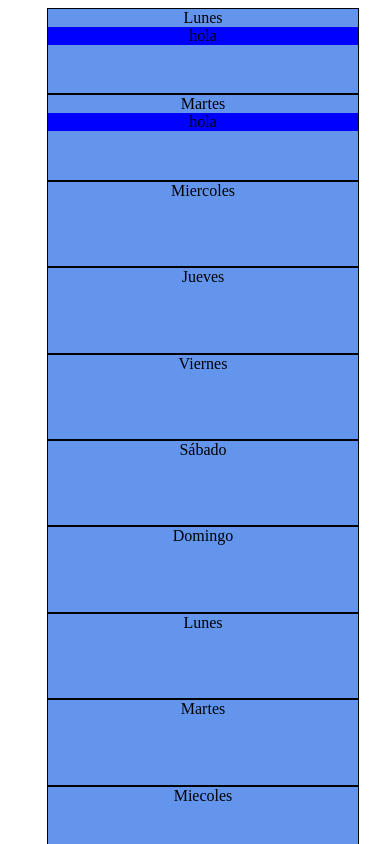
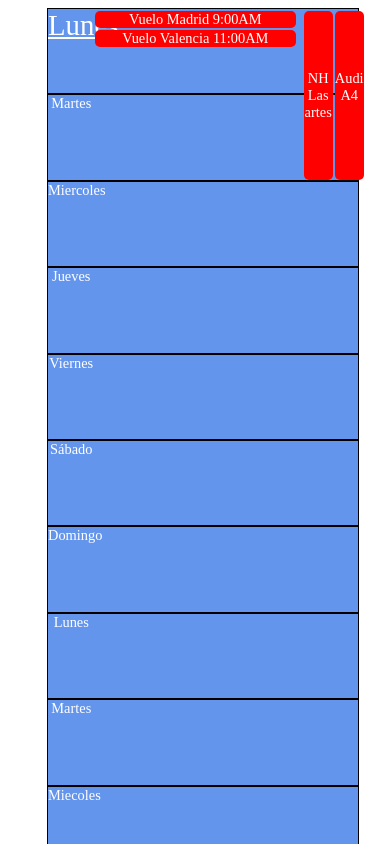
Before and after one commit to raimundoGarcia/calendario, a plain HTML site: page public_html/index.html in a window 390 px wide. Shown: the top 844 px of the page. Drawn offline with Linux system fonts and the light colour scheme.

Commit message:
responsive 1.0

```diff
--- a/public_html/funciones.js
+++ b/public_html/funciones.js
@@ -1,3 +0,0 @@
-$(".class").ready(function(){
-
-});
--- a/public_html/grid.css
+++ b/public_html/grid.css
@@ -1,8 +1,9 @@
 .contendor{
+    color:white;
     min-width: 100vw;
     min-height: 90vh;
     display: grid;
-    grid-template-columns: auto auto auto auto auto auto auto auto auto;
+    grid-template-columns: 8% 12% 12% 12% 12% 12% 12% 12% 8%;
     grid-template-rows: auto auto auto auto auto ;
     grid-template-areas:
         ". Priuno Pridos Pritres Pricuatro Pricinco Priseis Prisiete ."
@@ -11,55 +12,49 @@
         ". Cuauno Cuados Cuatres Cuacuatro Cuacinco Cuaseis Cuasiete ."
         ". Cincuno Cincdos Cinctres Cinccuatro Cinccinco Cincseis Cincsiete .";
 }
-@media (max-width:880px){
-    .contendor{
-        grid-template-columns: 10% 80% 10% ;
-        grid-template-rows: repeat(35, 1fr);
-        grid-template-areas:
-            " . Priuno. "
-            " . Pridos ."
-            " . Pritres ."
-            " . Pricuatro ."
-            " . Pricinco . "
-            " . Priseis . "
-            " . Prisiete ."
-            " . Seguno . "
-            " . Segdos ."
-            " . Segtres . "
-            " . Seguatro . "
-            " . Segcinco . "
-            " . Segseis . "
-            " . Segsiete ."
-            " . Tresuno . "
-            " . Tresdos . "
-            " . Trestres  . "
-            " . Trescuatro . "
-            " . Trescinco . "
-            " . Tresseis . "
-            " . Tressiete ."
-            " . Cuauno  . "
-            " . Cuados  . "
-            " . Cuatres . "
-            " . Cuacuatro . "
-            " . Cuacinco . "
-            " . Cuaseis . "
-            " . Cuasiete ."
-            " . Cincuno . "
-            " . Cincdos . "
-            " . Cinctres . "
-            " . Cinccuatro . "
-            " . Cinccinco . "
-            " . Cincseis  . "
-            " . Cincsiete .";
-    }
-    .celda{
-        min-height: 10vh;
-    }
+
+.dobleGrid{
+    border-radius: 5px;
+    background-color: blue;
+    position: absolute;
+    width: 23.85vw ;
+    margin-top:2px;
 }
+
 .celda {
+    display:grid;
+    grid-template-rows:15% 60% 10% 10% 5%;
+    grid-template-areas:
+        "dia"
+        "viajes"
+        "hoteles"
+        "coches"
+        ".";
     text-align: center;
     border:1px solid black;
     background-color: cornflowerblue;
+    font-size: 0.9em;
+}
+.dia{
+
+    text-decoration: underline;
+    font-size: 2em;
+}
+.reserva{
+    background-color: red;
+    border-radius: 5px;
+    margin-top: 2px;
+}
+.reserva-hotel{
+    grid-area:hoteles;
+}
+.reserva-coche{
+    grid-area:coches;
+}
+.reserva-viajes{
+    width: 100%;
+
+    grid-area:viajes;
 }
 .celda_01
 {
@@ -173,9 +168,75 @@
 .celda_35{
     grid-area:Cincsiete;
 }
-.dobleGrid{
 
-    background-color: blue;
-/*  border:1px solid black;*/
-    z-index: 2;
+@media (max-width:880px){
+    .contendor{
+        grid-template-columns: 10% 80% 10% ;
+        grid-template-rows: repeat(35, 1fr);
+        grid-template-areas:
+            " . Priuno. "
+            " . Pridos ."
+            " . Pritres ."
+            " . Pricuatro ."
+            " . Pricinco . "
+            " . Priseis . "
+            " . Prisiete ."
+            " . Seguno . "
+            " . Segdos ."
+            " . Segtres . "
+            " . Seguatro . "
+            " . Segcinco . "
+            " . Segseis . "
+            " . Segsiete ."
+            " . Tresuno . "
+            " . Tresdos . "
+            " . Trestres  . "
+            " . Trescuatro . "
+            " . Trescinco . "
+            " . Tresseis . "
+            " . Tressiete ."
+            " . Cuauno  . "
+            " . Cuados  . "
+            " . Cuatres . "
+            " . Cuacuatro . "
+            " . Cuacinco . "
+            " . Cuaseis . "
+            " . Cuasiete ."
+            " . Cincuno . "
+            " . Cincdos . "
+            " . Cinctres . "
+            " . Cinccuatro . "
+            " . Cinccinco . "
+            " . Cincseis  . "
+            " . Cincsiete .";
+    }
+
+
+
+
+    .dobleGrid{
+        width: 2em;
+        height: 13vh;
+        background-color: red;
+        word-wrap: break-word;
+        margin-left:  2vw;
+        align-items: center;
+        padding-top: 7vh;
+
+
+
+
+    }
+    .celda {
+        min-height: 10vh;
+        display:grid;
+        grid-template-columns:15% 65% 10% 10% ;
+        grid-template-areas:
+            "dia viajes hoteles coches";
+        text-align: center;
+        border:1px solid black;
+        background-color: cornflowerblue;
+        font-size: 0.9em;
+
+    }
 }
--- a/public_html/index.html
+++ b/public_html/index.html
@@ -11,17 +11,31 @@ and open the template in the editor.
         <meta name="viewport" content="width=device-width, initial-scale=1.0">
         <link href="grid.css" rel="stylesheet" type="text/css"/>
         <script src="funciones.js" type="text/javascript"></script>
+        <!-- KEY GOOGLE CALendario AIzaSyB7IeDfOCtDS_NdtGChsWtRKHT_JVLxFU4 -->
     </head>
     <body>
         <div class="contendor">
-            <div class=" celda celda_01">Lunes
-                <div class="dobleGrid">hola
+            <div class=" celda celda_01">
+                <div class="dia">Lunes</div>
+                <div class="reserva-viajes">
+                    <div class="reserva">Vuelo Madrid 9:00AM</div>
+                    <div class="reserva">Vuelo Valencia 11:00AM</div>
                 </div>
+                <div class="reserva-hotel">
+                    <div class="dobleGrid" >NH Las artes</div>
+                </div>
+                <div class="reserva-coche">
+                    <div class="dobleGrid "> Audi A4 </div>
                 </div>
 
+            </div>
+
             <div class=" celda celda_02">Martes
-                <div class="dobleGrid">hola
-                </div></div>
+
+
+
+
+            </div>
 
             <div class=" celda celda_03">Miercoles</div>
             <div class=" celda celda_04">Jueves</div>
@@ -30,6 +44,7 @@ and open the template in the editor.
             <div class=" celda celda_07">Domingo</div>
             <div class=" celda celda_08">Lunes</div>
             <div class=" celda celda_09">Martes</div>
+
             <div class=" celda celda_10">Miecoles</div>
             <div class=" celda celda_11">Jueves</div>
             <div class=" celda celda_12">Viernes</div>
```
